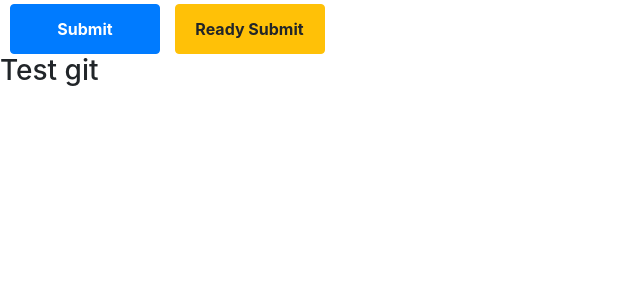
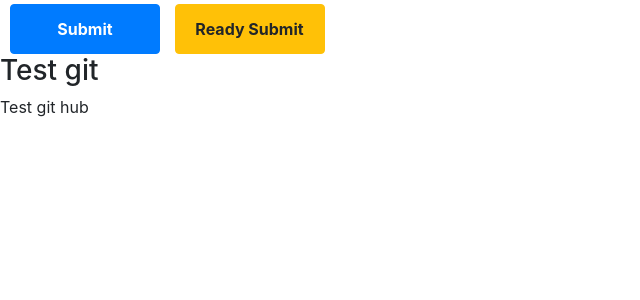
Before and after one commit to anuphapkarezo/test_git, a Django app: page /index_test in a window 1280 px wide. Shown: the part 133-433 px from the top of the page, without its empty margins (0-640 px from the left). Run offline with Django 4.2, Linux system fonts and the light colour scheme; some libraries are stand-ins or nearby versions.

Commit message:
New git hub

```diff
--- a/templates/index_test.html
+++ b/templates/index_test.html
@@ -33,7 +33,7 @@
 
 
     <h3>Test git</h3>
-
+    <label for="">Test git hub</label>
 </body>
 
 </html>
```
